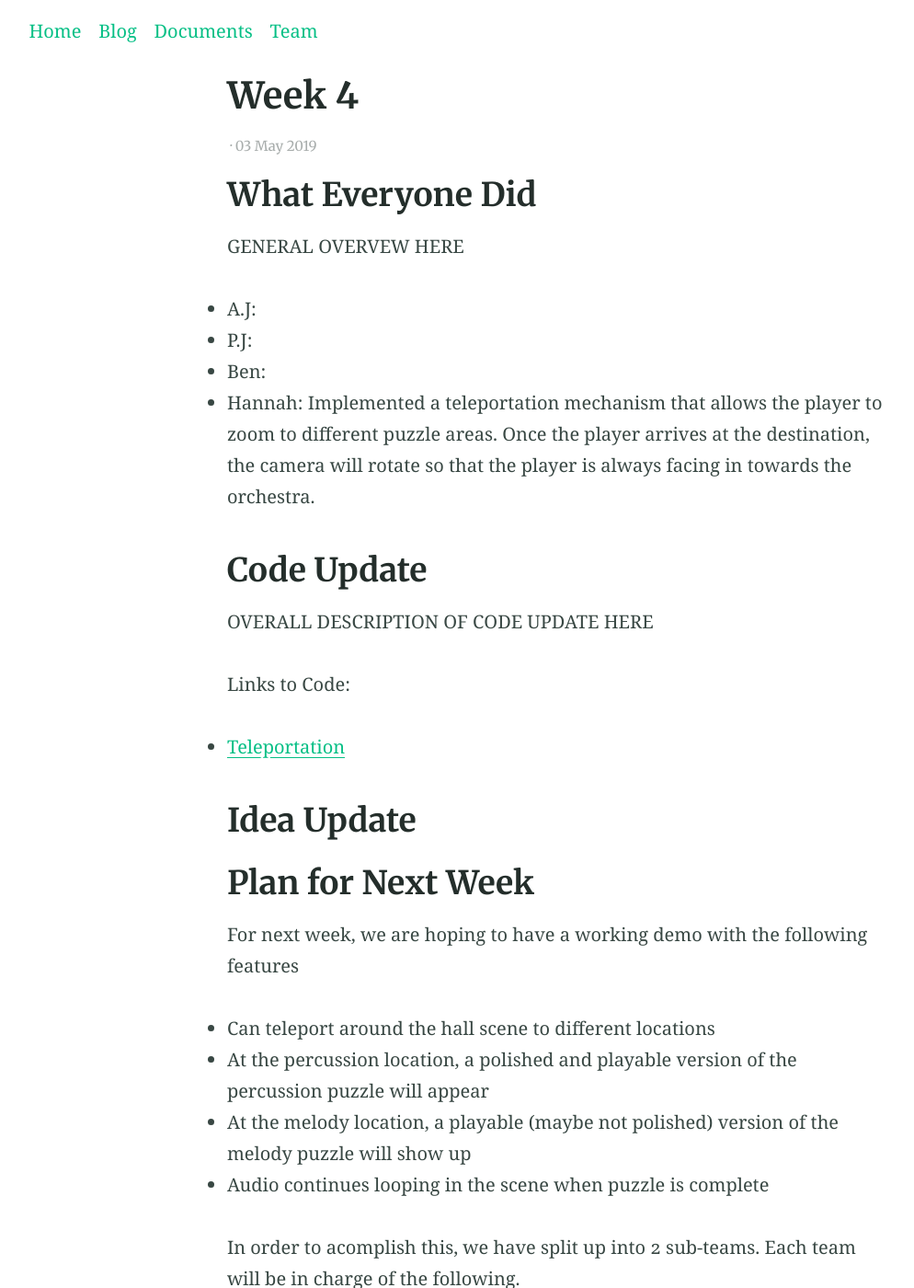
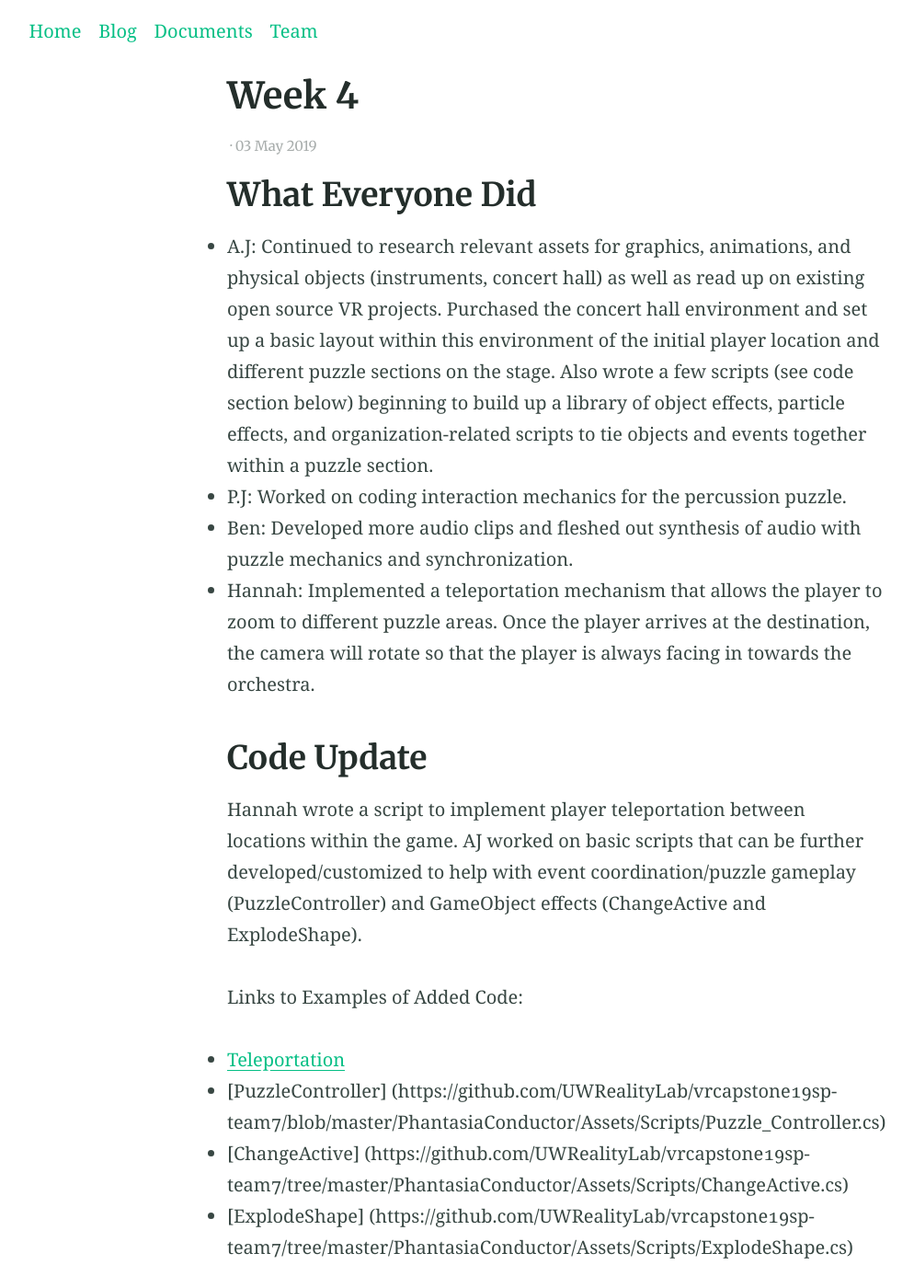
Before and after one commit to aj1118/vrcapstone19sp-team7, a Jekyll site: the page built from _posts/2019-05-03-Week-4.md, in a window 1280 px wide and 1400 px high. Shown: the whole window at 92% size, without its empty margins (36-1030 px from the left). Built offline with Jekyll 4.4.1, drawn with Linux system fonts in a browser that asks for light colours; our own code applies the rules of GitHub Pages for plain Markdown files; some of the changed text lies outside the part shown.

Commit message:
Update 2019-05-03-Week-4.md

```diff
--- a/_posts/2019-05-03-Week-4.md
+++ b/_posts/2019-05-03-Week-4.md
@@ -3,20 +3,30 @@ title: Week 4
 ---
 
 ## What Everyone Did
-GENERAL OVERVEW HERE
-* A.J:
-* P.J:
-* Ben:
+* A.J: Continued to research relevant assets for graphics, animations, and physical objects (instruments, concert hall) as well as read up on existing open source VR projects. Purchased the concert hall environment and set up a basic layout within this environment of the initial player location and different puzzle sections on the stage. Also wrote a few scripts (see code section below) beginning to build up a library of object effects, particle effects, and organization-related scripts to tie objects and events together within a puzzle section.
+
+* P.J: Worked on coding interaction mechanics for the percussion puzzle.
+
+* Ben: Developed more audio clips and fleshed out synthesis of audio with puzzle mechanics and synchronization.
+
 * Hannah: Implemented a teleportation mechanism that allows the player to zoom to different puzzle areas.
 Once the player arrives at the destination, the camera will rotate so that the player is always facing in towards the orchestra.
 
 ## Code Update
-OVERALL DESCRIPTION OF CODE UPDATE HERE
+Hannah wrote a script to implement player teleportation between locations within the game. AJ worked on basic scripts that can be further developed/customized to help with event coordination/puzzle gameplay (PuzzleController) and GameObject effects (ChangeActive and ExplodeShape).
 
-Links to Code:
+Links to Examples of Added Code:
 * [Teleportation](https://github.com/UWRealityLab/vrcapstone19sp-team7/blob/master/PhantasiaConductor/Assets/Scripts/PerspectiveShift.cs)
 
+* [PuzzleController] (https://github.com/UWRealityLab/vrcapstone19sp-team7/blob/master/PhantasiaConductor/Assets/Scripts/Puzzle_Controller.cs)
+
+* [ChangeActive] (https://github.com/UWRealityLab/vrcapstone19sp-team7/tree/master/PhantasiaConductor/Assets/Scripts/ChangeActive.cs)
+
+* [ExplodeShape] (https://github.com/UWRealityLab/vrcapstone19sp-team7/tree/master/PhantasiaConductor/Assets/Scripts/ExplodeShape.cs)
+
 ## Idea Update
+* Different puzzle sections on the stage can be represented by floating instruments to the left, right, and center of the conductor's platform.
+* Hannah and AJ met Friday morning to discuss melody puzzle implementation that will include synchronized motion and dance-like movements.
 
 ## Plan for Next Week
 For next week, we are hoping to have a working demo with the following features
@@ -25,14 +35,17 @@ For next week, we are hoping to have a working demo with the following features
 * At the melody location, a playable (maybe not polished) version of the melody puzzle will show up
 * Audio continues looping in the scene when puzzle is complete
 
-In order to acomplish this, we have split up into 2 sub-teams. Each team will be in charge of the following.
+In order to accomplish this, we have split up into 2 sub-teams. Each team will be in charge of the following.
 
 Ben and P.J.:
 * Finish and polish the percussion puzzle (adding color/animation, adding all of the instruments)
 * Figure out how to load the percussion puzzle into the scene once the player arrives at the percussion location
-* If time allows, work on making the telelport experience better
+* If time allows, work on making the teleport experience better
 
 Hannah and A.J.:
 * Make the melody puzzle (plan what it will look like, implement the interactions, coordinate with audio)
+* AJ will add basic pleasing graphics and piece together shape animations during the melody puzzle and between puzzles.
 
 ## Blocking Issues
+* It has been difficult to combine our separate tasks into a unified workflow, but we aim to change that with a more cohesive team plan this coming week, as detailed above.
+* Adding fun mechanics and animations will take time, but is feasble. The main issue again will likely be overall synchronization with audio and smooth gameplay between/within puzzles with the right audio.
```
